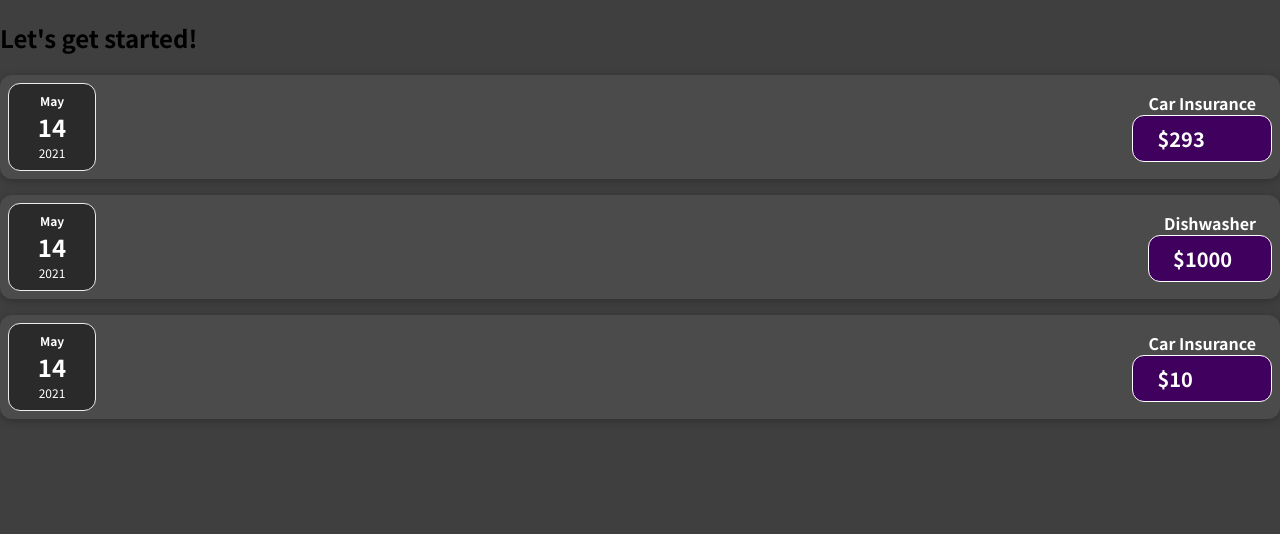
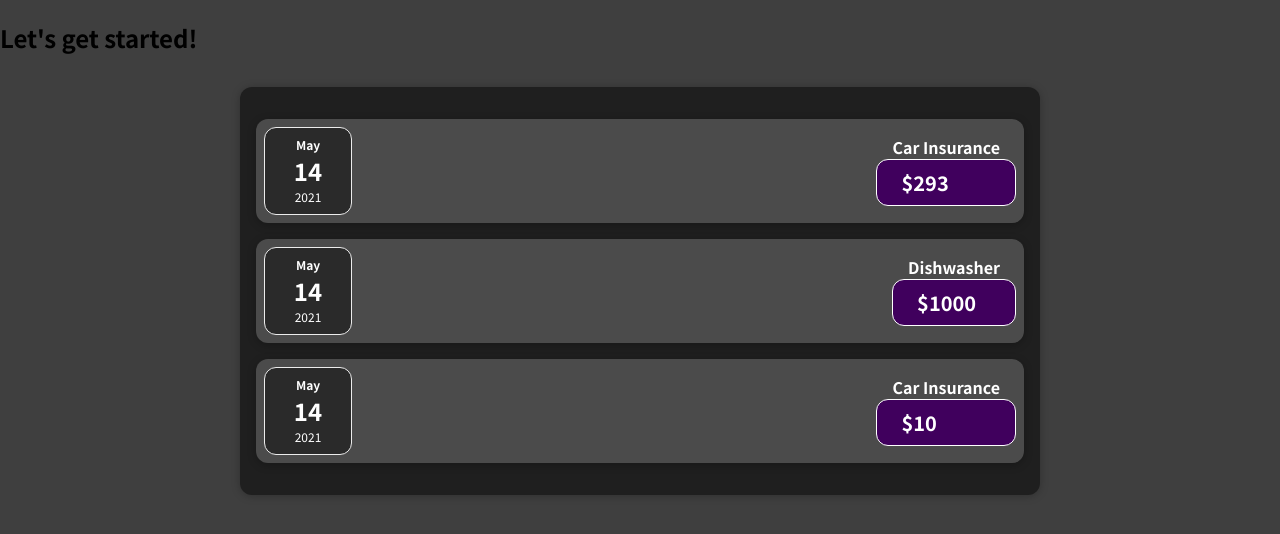
Before and after one commit to KVISDAOWNER/udemy-react, a JavaScript app in the folder 01-starting-setup/: page / in a window 1280 px wide. Shown: the top 534 px of the page. Built offline with nearby package versions, Linux system fonts and the light colour scheme.

Commit message:
Created expenses component

```diff
--- a/01-starting-setup/src/App.js
+++ b/01-starting-setup/src/App.js
@@ -1,7 +1,7 @@
-import ExpenseItem from "./components/ExpenseItem";
+import Expenses from "./components/Expenses";
 
 function App() {
-  const expenses = [
+	const expenses = [
     {
       id: "e1",
       title: "Car Insurance",
@@ -21,25 +21,12 @@
       date: new Date(2021, 4, 14),
     },
   ];
+
   return (
     //jsx code "html inside js"
     <div>
       <h2>Let's get started!</h2>
-      <ExpenseItem
-        title={expenses[0].title}
-        amount={expenses[0].amount}
-        date={expenses[0].date}
-      ></ExpenseItem>
-			<ExpenseItem
-        title={expenses[1].title}
-        amount={expenses[1].amount}
-        date={expenses[1].date}
-      ></ExpenseItem>
-			<ExpenseItem
-        title={expenses[2].title}
-        amount={expenses[2].amount}
-        date={expenses[2].date}
-      ></ExpenseItem>
+      <Expenses expenses={expenses}></Expenses>
     </div>
   );
 }
--- /dev/null
+++ b/01-starting-setup/src/components/Expenses.css
@@ -0,0 +1,9 @@
+.expenses {
+  padding: 1rem;
+  background-color: rgb(31, 31, 31);
+  margin: 2rem auto;
+  width: 50rem;
+  max-width: 95%;
+  border-radius: 12px;
+  box-shadow: 0 1px 8px rgba(0, 0, 0, 0.25);
+}
--- /dev/null
+++ b/01-starting-setup/src/components/Expenses.js
@@ -0,0 +1,26 @@
+import "./Expenses.css";
+import ExpenseItem from "./ExpenseItem";
+
+function Expenses(props){
+	return (
+		<div className="expenses">
+			<ExpenseItem
+        title={props.expenses[0].title}
+        amount={props.expenses[0].amount}
+        date={props.expenses[0].date}
+      ></ExpenseItem>
+			<ExpenseItem
+        title={props.expenses[1].title}
+        amount={props.expenses[1].amount}
+        date={props.expenses[1].date}
+      ></ExpenseItem>
+			<ExpenseItem
+        title={props.expenses[2].title}
+        amount={props.expenses[2].amount}
+        date={props.expenses[2].date}
+      ></ExpenseItem>
+		</div>
+	);
+}
+
+export default Expenses;
```
